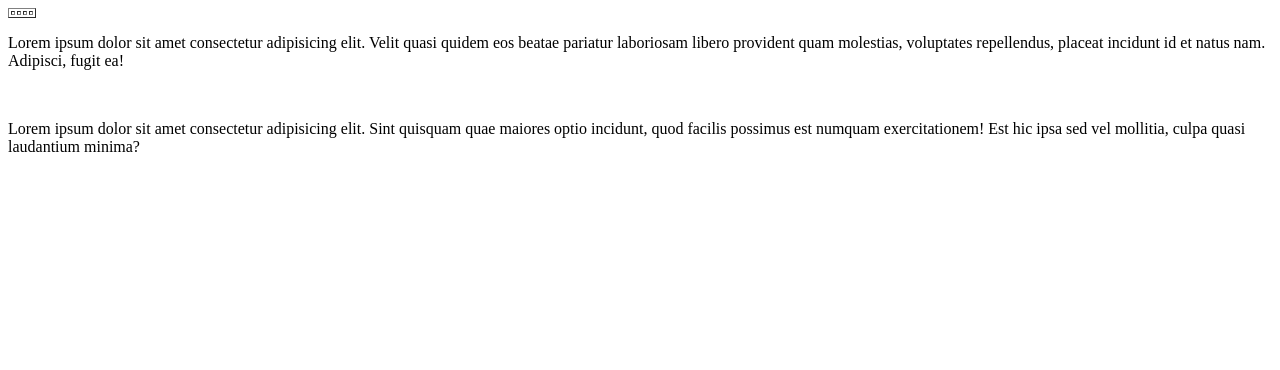
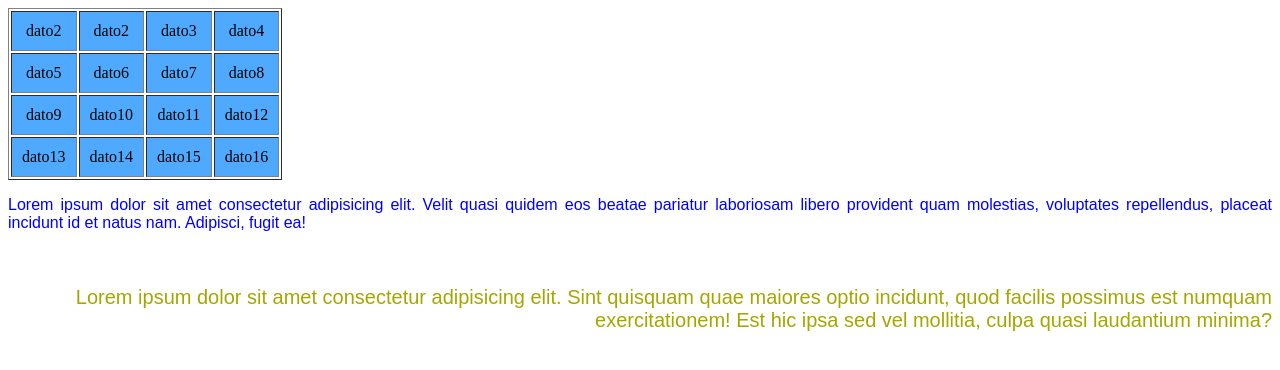
Before and after one commit to Yedinson57/proyecto_software2, a plain HTML site: page index.html in a window 1280 px wide. Drawn offline with Linux system fonts and the light colour scheme.

Commit message:
index, tabla, estilos

```diff
--- a/index.html
+++ b/index.html
@@ -3,19 +3,55 @@
 <head>
     <meta charset="UTF-8">
     <meta name="viewport" content="width=device-width, initial-scale=1.0">
-    <title>Document</title>
+    <title>Table</title>
 </head>
+<style>
+    td {
+        background-color: rgb(79, 170, 255);
+        padding: 10px;
+        text-align: center;
+    }
+    .parrafo{
+        font-family: Arial, Helvetica, sans-serif;
+        text-align: Justify;
+        color: blue;
+    }
+    .parrafo2{
+        font-family: Arial, Helvetica, sans-serif;
+        text-align: right;
+        color:rgb(166, 166, 0);
+        font-size: 20px;
+    }
+</style>
 <body>
     <table border="1">
         <tr>
-            <td></td>
-            <td></td>
-            <td></td>
-            <td></td>
+            <td>dato2</td>
+            <td>dato2</td>
+            <td>dato3</td>
+            <td>dato4</td>
+        </tr>
+        <tr>
+            <td>dato5</td>
+            <td>dato6</td>
+            <td>dato7</td>
+            <td>dato8</td>
+        </tr>
+        <tr>
+            <td>dato9</td>
+            <td>dato10</td>
+            <td>dato11</td>
+            <td>dato12</td>
+        </tr>
+        <tr>
+            <td>dato13</td>
+            <td>dato14</td>
+            <td>dato15</td>
+            <td>dato16</td>
         </tr>
     </table>
-    <p>Lorem ipsum dolor sit amet consectetur adipisicing elit. Velit quasi quidem eos beatae pariatur laboriosam libero provident quam molestias, voluptates repellendus, placeat incidunt id et natus nam. Adipisci, fugit ea!</p>
+    <p class="parrafo">Lorem ipsum dolor sit amet consectetur adipisicing elit. Velit quasi quidem eos beatae pariatur laboriosam libero provident quam molestias, voluptates repellendus, placeat incidunt id et natus nam. Adipisci, fugit ea!</p>
     <br>
-    <p>Lorem ipsum dolor sit amet consectetur adipisicing elit. Sint quisquam quae maiores optio incidunt, quod facilis possimus est numquam exercitationem! Est hic ipsa sed vel mollitia, culpa quasi laudantium minima?</p>
+    <p class="parrafo2">Lorem ipsum dolor sit amet consectetur adipisicing elit. Sint quisquam quae maiores optio incidunt, quod facilis possimus est numquam exercitationem! Est hic ipsa sed vel mollitia, culpa quasi laudantium minima?</p>
 </body>
 </html>
```
